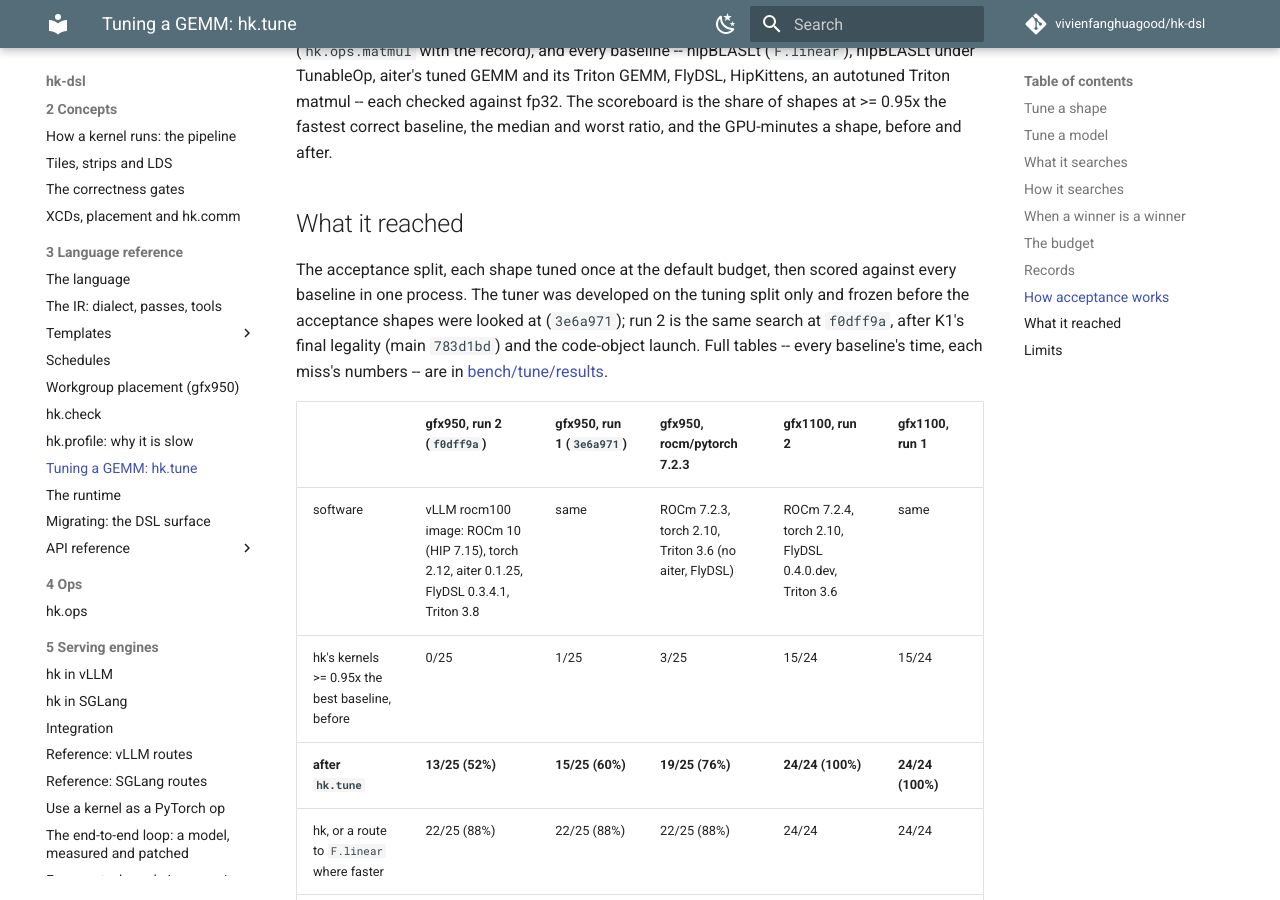
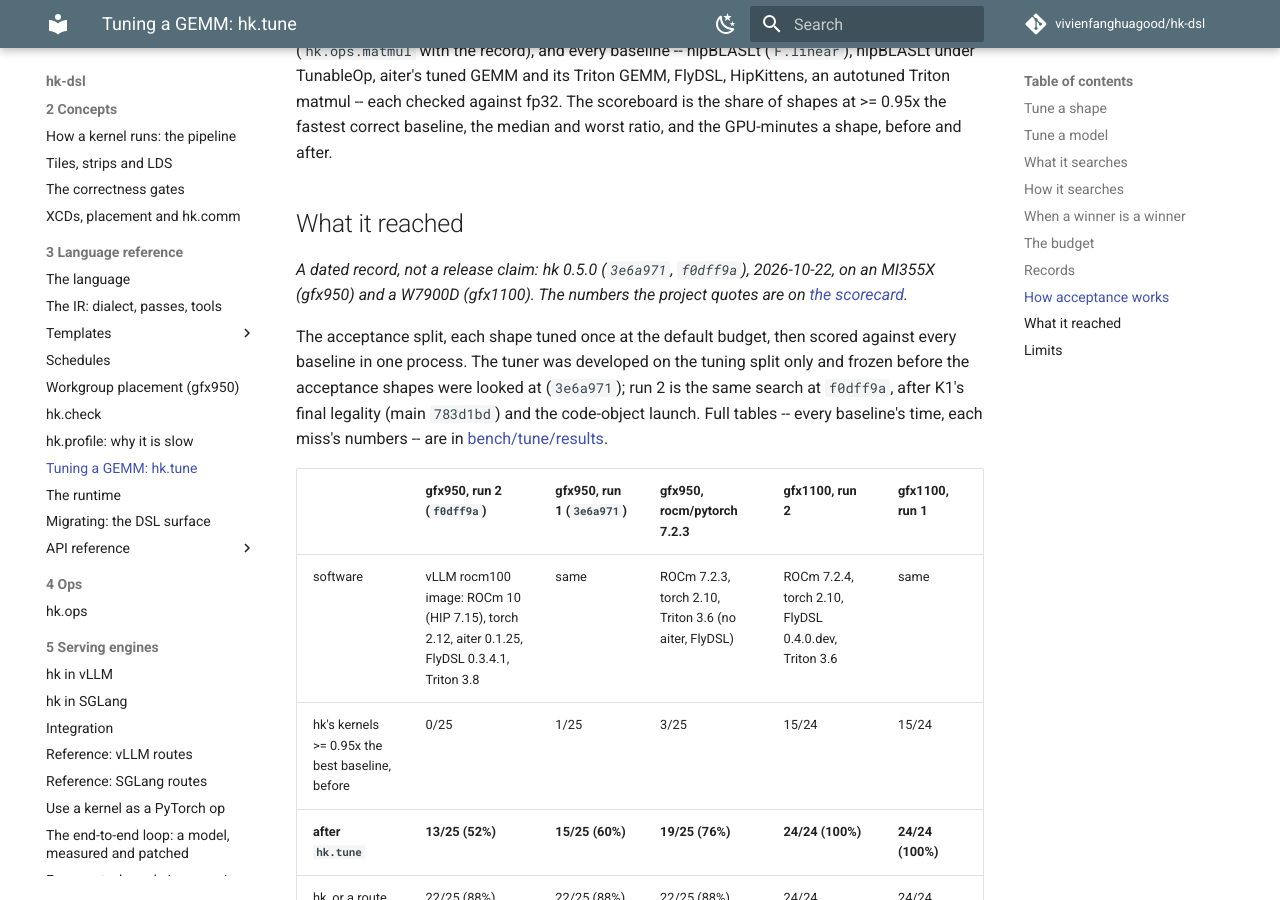
Before and after one commit to vivienfanghuagood/hk-dsl, an MkDocs documentation site: the page built from docs/tune.md, in a window 1280 px wide and 900 px high, scrolled down 3843 px. Built offline with MkDocs 1.6.1 and Material for MkDocs 9.7.7, drawn with Linux system fonts in a browser that asks for light colours; comment, search, counter and statistics services are not loaded.

Commit message:
docs(tune): the acceptance results say they are a dated record (hk 0.5.0, 2026-10-22, MI355X and W7900D)
Co-Authored-By: Claude <noreply@anthropic.com>

```diff
--- a/docs/tune.md
+++ b/docs/tune.md
@@ -169,6 +169,10 @@ a shape, before and after.
 
 ## What it reached
 
+*A dated record, not a release claim: hk 0.5.0 (`3e6a971`, `f0dff9a`),
+2026-10-22, on an MI355X (gfx950) and a W7900D (gfx1100). The numbers the
+project quotes are on [the scorecard](performance/scorecard.md).*
+
 The acceptance split, each shape tuned once at the default budget, then
 scored against every baseline in one process. The tuner was developed on the
 tuning split only and frozen before the acceptance shapes were looked at
```
